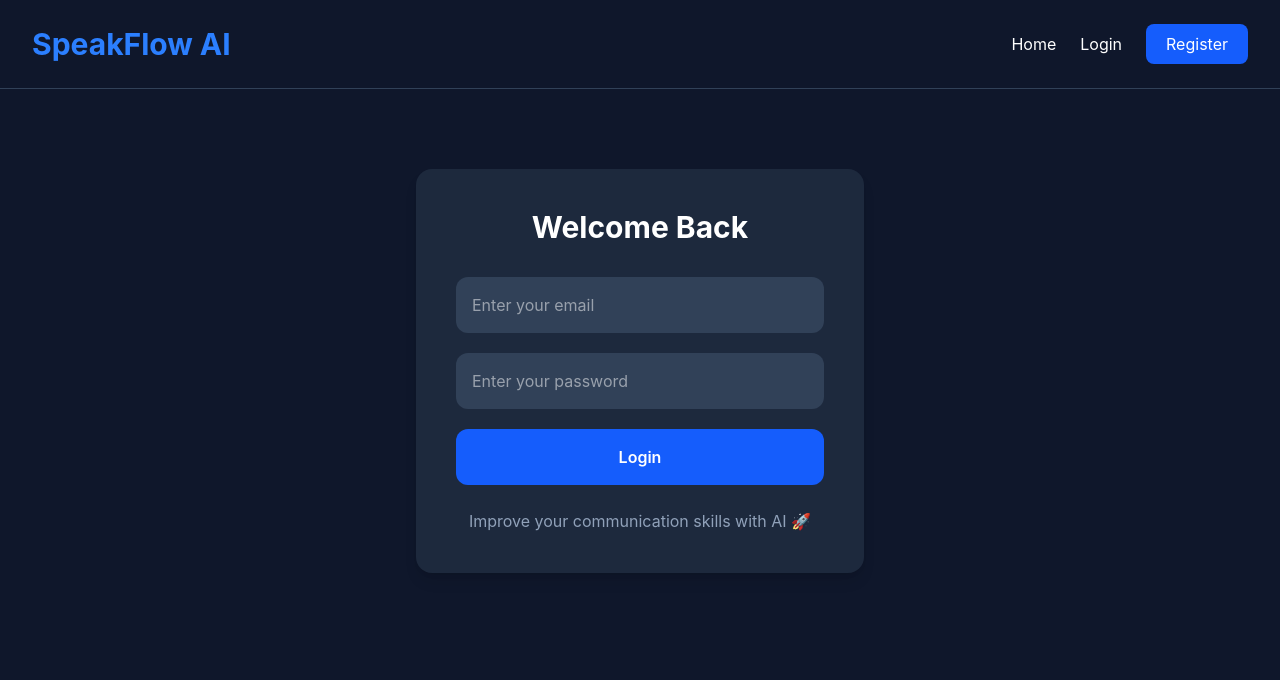
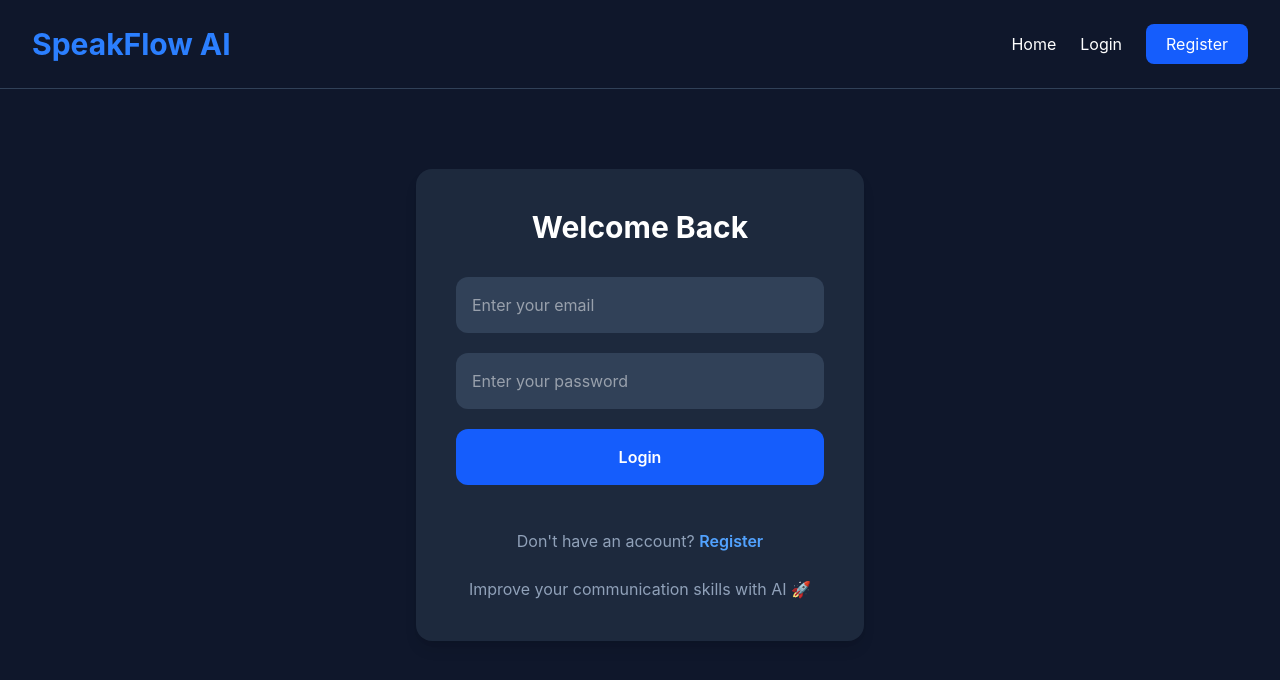
Before and after one commit to krishnanmaha086-eng/speakflow-ai, a React app in the folder frontend/: page /login in a window 1280 px wide. Shown: the top 680 px of the page. Built offline with nearby package versions, Linux system fonts and the light colour scheme; the HTML template or start-up script is replaced by a standard one.

Commit message:
Added register link in login page

```diff
--- a/frontend/src/pages/Login.jsx
+++ b/frontend/src/pages/Login.jsx
@@ -138,6 +138,18 @@ function Login() {
 
             </button>
 
+            <p className="text-center text-slate-400 mt-6">
+              Don't have an account?{" "}
+
+              <span
+                onClick={() => navigate("/register")}
+                className="text-blue-400 hover:text-blue-500 cursor-pointer font-semibold"
+              >
+                Register
+              </span>
+
+            </p>
+
           </form>
 
           {/* Bottom Text */}
```
